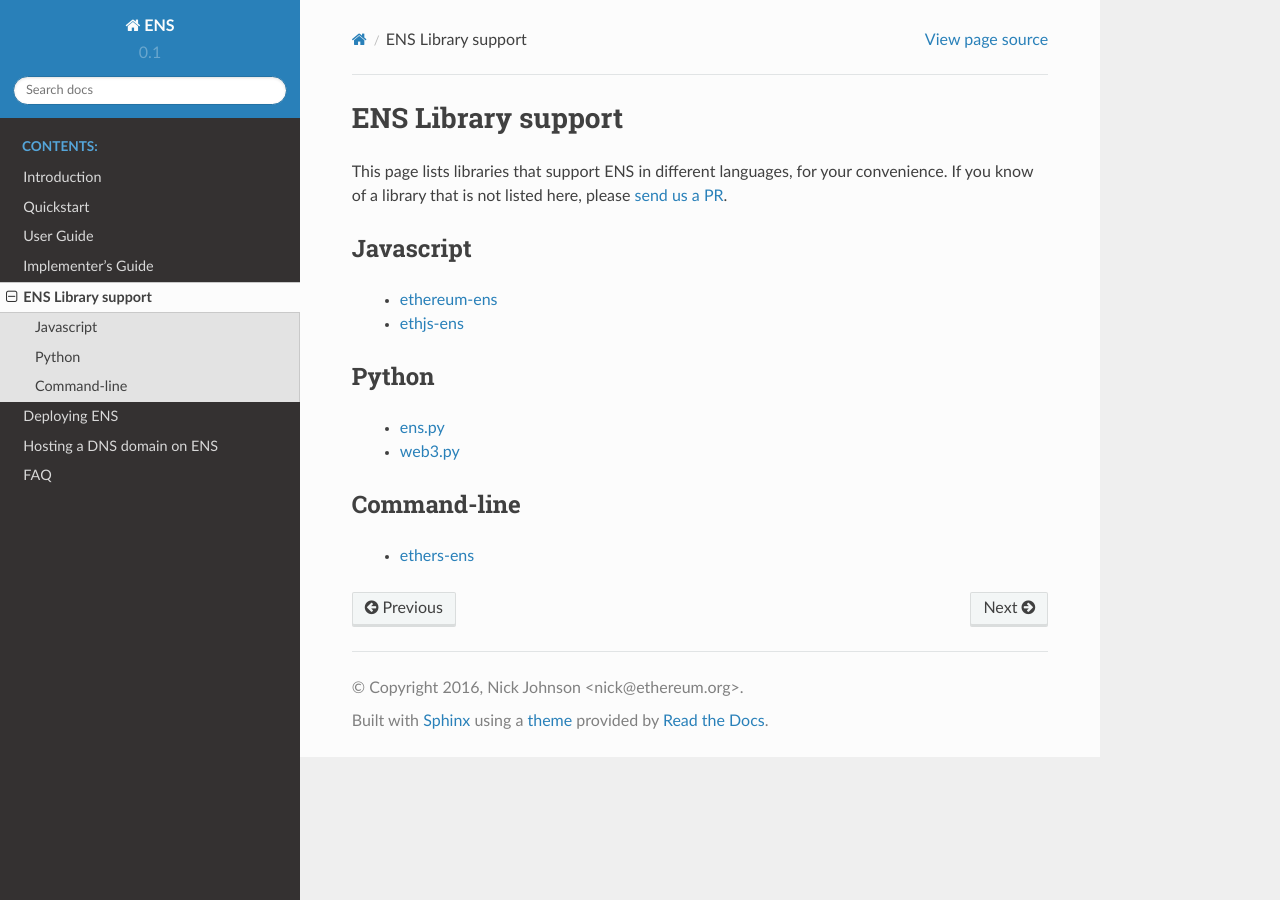
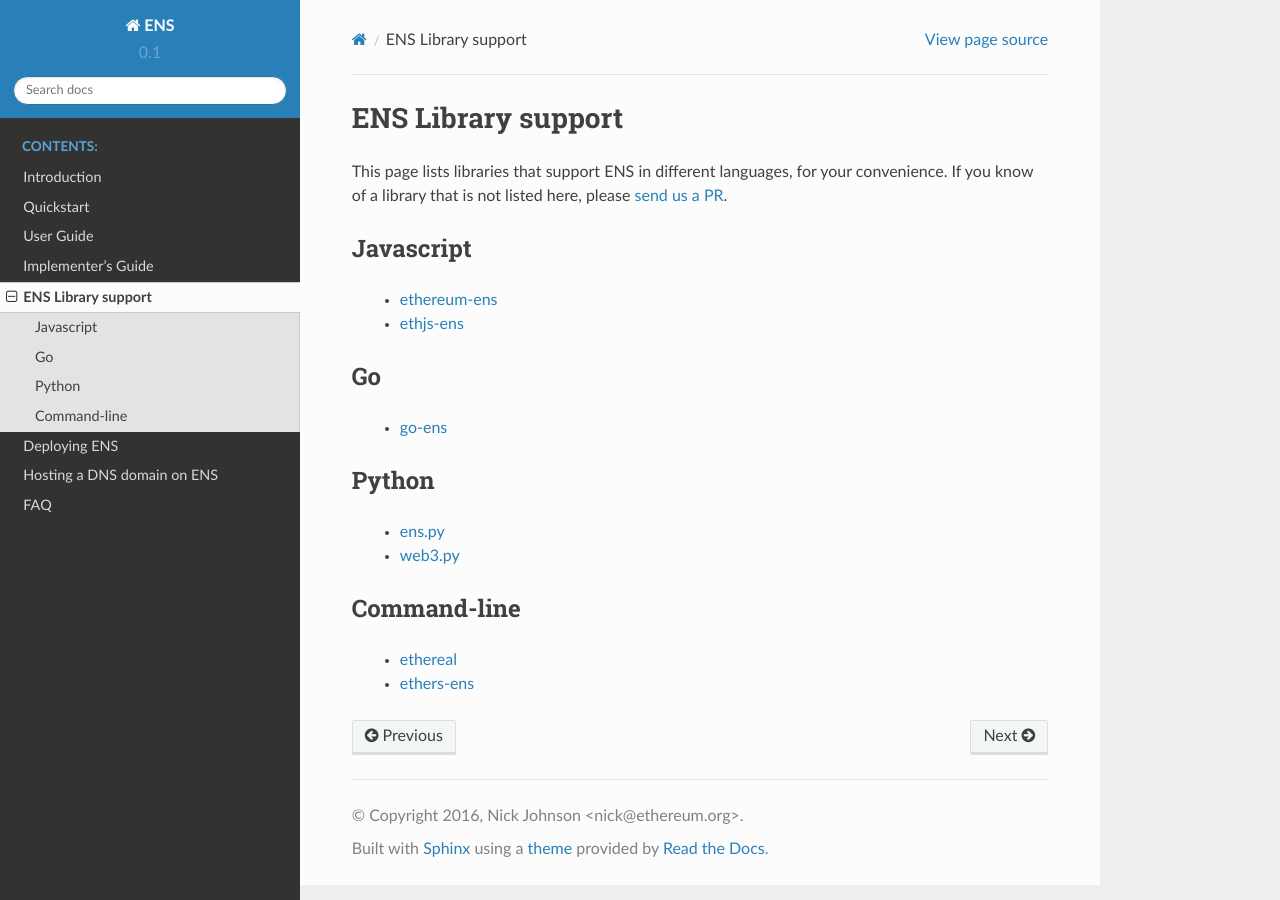
Before and after one commit to ensdomains/ens, a Sphinx documentation site: the page built from docs/libraries.rst, in a window 1280 px wide. Built offline with Sphinx 7.4.7 and the Read the Docs theme 2.0.0, drawn with Linux system fonts in a browser that asks for light colours.

Commit message:
Add go-ens and Ethereal

```diff
--- a/docs/libraries.rst
+++ b/docs/libraries.rst
@@ -12,6 +12,11 @@ Javascript
  - ethereum-ens_
  - ethjs-ens_
 
+Go
+==
+
+ - go-ens_
+
 Python
 ======
 
@@ -21,11 +26,15 @@ Python
 Command-line
 ============
 
+ - ethereal_
  - ethers-ens_
+
 
 .. _ethereum-ens: https://www.npmjs.com/package/ethereum-ens
 .. _ethjs-ens: https://www.npmjs.com/package/ethjs-ens
 .. _ethers-ens: https://github.com/ethers-io/ethers-ens
 .. _ens.py: https://github.com/carver/ens.py
+.. _ethereal: https://github.com/wealdtech/ethereal
+.. _go-ens: https://github.com/wealdtech/go-ens
 .. _web3.py: https://github.com/ethereum/web3.py
 .. _`send us a PR`: https://github.com/ensdomains/ens/compare
```
